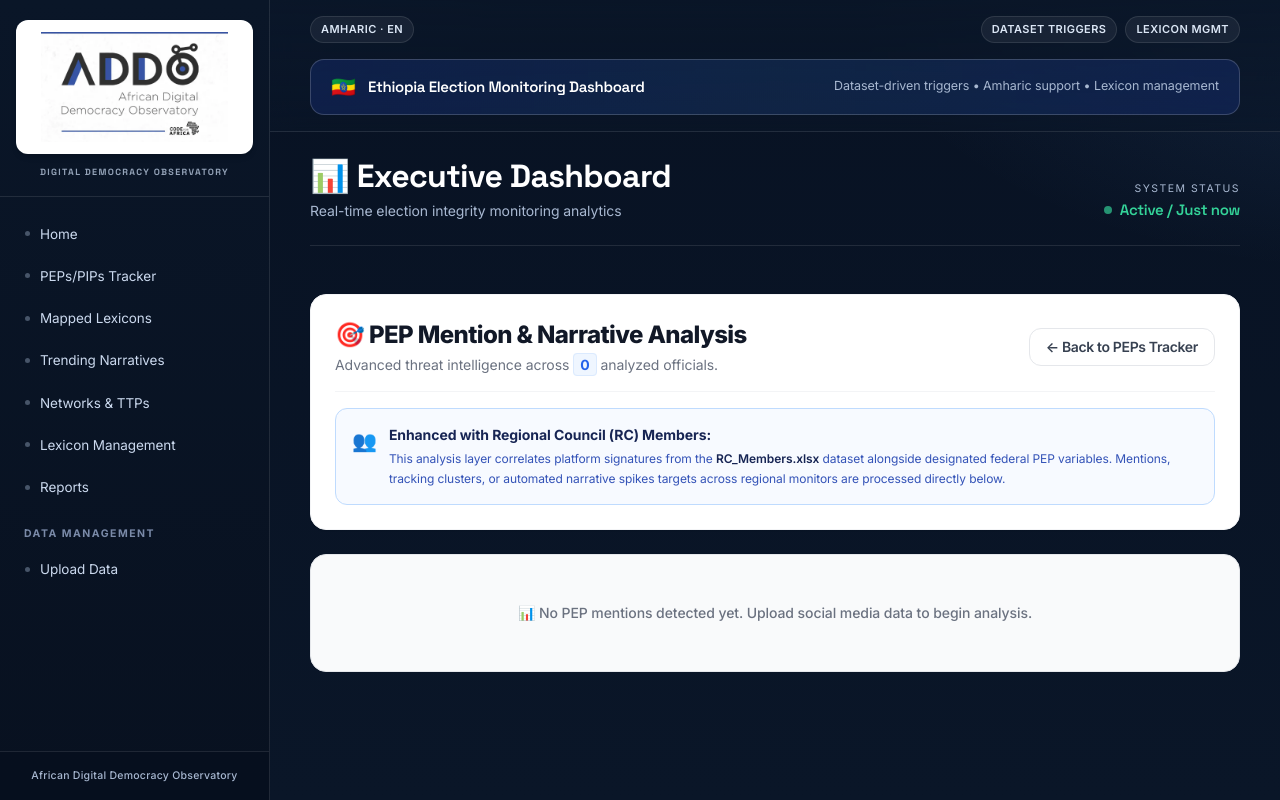
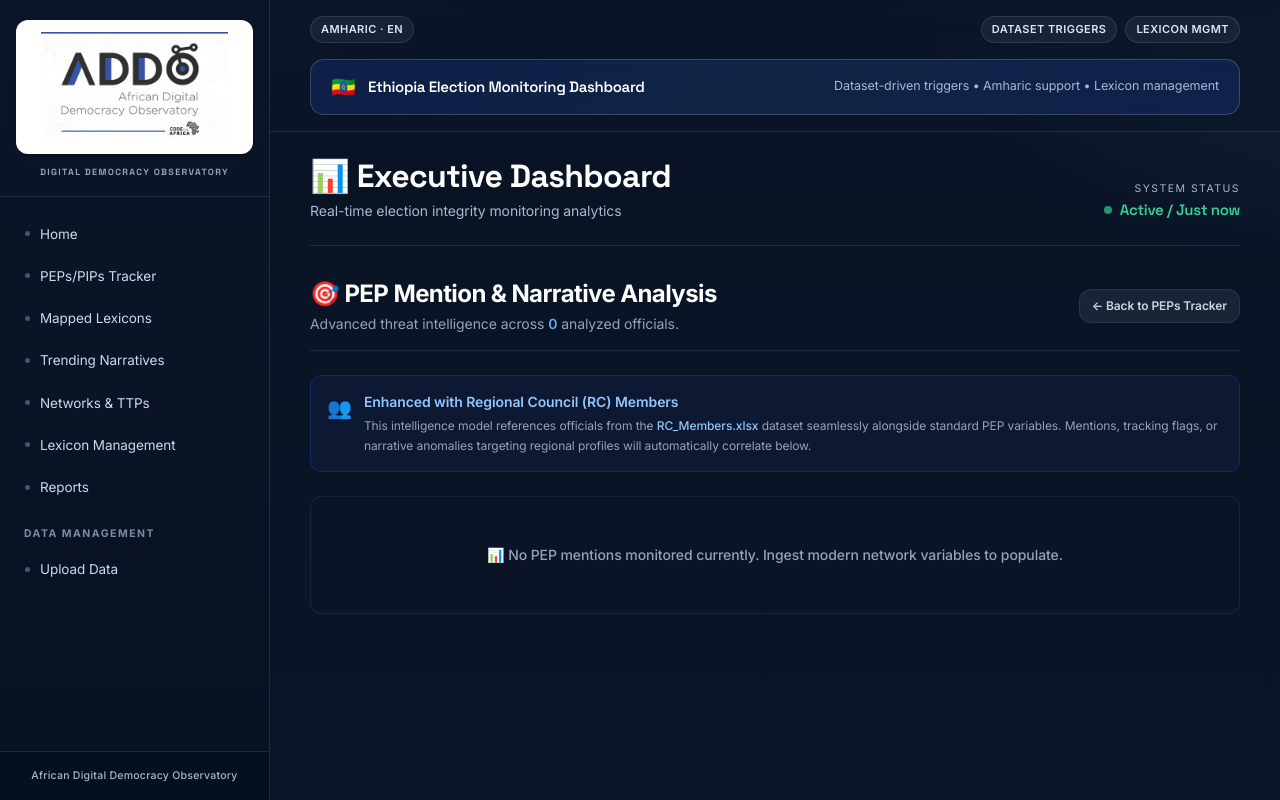
Before and after one commit to hanna-tes/Ethiopia_2026election_monitoring_tool, a Django app: page /peps/analysis/ in a window 1280 px wide. Run offline with Django 4.2, Linux system fonts and the light colour scheme; data comes from the database, SQL or seed files in the repository; data that the repository does not hold is empty; some libraries are stand-ins or nearby versions.

Commit message:
Update peps_analysis.html

```diff
--- a/dashboard/templates/dashboard/peps_analysis.html
+++ b/dashboard/templates/dashboard/peps_analysis.html
@@ -3,128 +3,130 @@
 
 {% block extra_head %}
 <style>
-    .pep-card {
+    .pep-card-dark {
+        background: rgba(30, 41, 59, 0.4);
+        backdrop-filter: blur(12px);
+        border: 1px solid rgba(255, 255, 255, 0.06);
         transition: all 0.3s cubic-bezier(0.4, 0, 0.2, 1);
-        border: 1px solid rgba(229, 231, 235, 0.6);
     }
-    .pep-card:hover {
-        transform: translateY(-4px);
-        box-shadow: 0 20px 25px -5px rgba(0, 0, 0, 0.05), 0 10px 10px -5px rgba(0, 0, 0, 0.02);
+    .pep-card-dark:hover {
+        transform: translateY(-2px);
+        border-color: rgba(59, 130, 246, 0.3);
+        background: rgba(30, 41, 59, 0.6);
     }
-    .metric-pill { transition: all 0.2s ease; }
-    .metric-pill:hover { transform: scale(1.03); }
-    .hashtag-tag { transition: all 0.2s ease; }
-    .hashtag-tag:hover { background-color: #2563eb; color: #ffffff; }
-    .cluster-badge { animation: fadeIn 0.4s ease-out; }
-    @keyframes fadeIn { from { opacity: 0; transform: translateY(-6px); } to { opacity: 1; transform: translateY(0); } }
+    .metric-pill-dark {
+        background: rgba(15, 23, 42, 0.6);
+        border: 1px solid rgba(255, 255, 255, 0.08);
+        transition: all 0.2s ease;
+    }
+    .metric-pill-dark:hover {
+        border-color: rgba(59, 130, 246, 0.4);
+        color: #f8fafc;
+    }
+    .hashtag-tag-dark {
+        background: rgba(255, 255, 255, 0.04);
+        border: 1px solid rgba(255, 255, 255, 0.06);
+        transition: all 0.2s ease;
+    }
+    .hashtag-tag-dark:hover {
+        background: #2563eb;
+        color: #ffffff;
+        border-color: #3b82f6;
+    }
     .velocity-indicator { animation: pulse 2s infinite; }
     @keyframes pulse { 0%, 100% { opacity: 1; } 50% { opacity: 0.6; } }
 </style>
 {% endblock %}
 
 {% block content %}
-<div class="max-w-7xl mx-auto my-4 space-y-6">
-    <div class="bg-white rounded-2xl shadow-sm p-6 border border-gray-100">
-        <div class="flex flex-col sm:flex-row sm:items-center justify-between gap-4 pb-4 border-b border-gray-100">
+<div class="space-y-6 text-slate-100">
+    <div class="flex flex-col sm:flex-row sm:items-center justify-between gap-4 pb-4 border-b border-slate-800">
         <div>
-                <h1 class="text-2xl font-extrabold text-gray-900 tracking-tight flex items-center gap-2">🎯 PEP Mention & Narrative Analysis</h1>
-                <p class="text-sm text-gray-500 mt-1">Advanced threat intelligence across <span class="font-bold text-blue-600 bg-blue-50 px-1.5 py-0.5 rounded border border-blue-100">{{ pep_analysis|length }}</span> analyzed officials.</p>
+            <h1 class="text-2xl font-bold text-white tracking-tight flex items-center gap-2">🎯 PEP Mention & Narrative Analysis</h1>
+            <p class="text-sm text-slate-400 mt-1">Advanced threat intelligence across <span class="text-blue-400 font-semibold">{{ pep_analysis|length }}</span> analyzed officials.</p>
         </div>
-            <a href="{% url 'peps' %}" class="inline-flex items-center justify-center text-sm font-semibold text-gray-700 bg-white hover:bg-gray-50 px-4 py-2 rounded-xl border border-gray-200 shadow-2xs transition-all tracking-tight self-start sm:self-center">
+        <a href="{% url 'peps' %}" class="inline-flex items-center gap-2 text-xs font-semibold text-slate-300 bg-slate-800/80 hover:bg-slate-700 hover:text-white px-3 py-2 rounded-xl border border-slate-700/60 transition-all">
             ← Back to PEPs Tracker
         </a>
     </div>
 
-        <div class="mt-4 bg-blue-50/50 border border-blue-200 rounded-xl p-4 text-sm text-blue-900 flex items-start gap-3">
+    <div class="bg-blue-950/30 border border-blue-800/40 rounded-xl p-4 flex items-start gap-3">
         <span class="text-xl shrink-0 mt-0.5">👥</span>
         <div>
-                <strong class="font-bold text-blue-950">Enhanced with Regional Council (RC) Members:</strong>
-                <p class="text-xs text-blue-800/90 mt-1 leading-relaxed">
-                    This analysis layer correlates platform signatures from the <strong class="font-semibold text-blue-950">RC_Members.xlsx</strong> dataset alongside designated federal PEP variables. Mentions, tracking clusters, or automated narrative spikes targets across regional monitors are processed directly below.
+            <h3 class="text-sm font-semibold text-blue-300">Enhanced with Regional Council (RC) Members</h3>
+            <p class="text-xs text-slate-400 mt-1 leading-relaxed">
+                This intelligence model references officials from the <strong class="text-blue-300 font-medium">RC_Members.xlsx</strong> dataset seamlessly alongside standard PEP variables. Mentions, tracking flags, or narrative anomalies targeting regional profiles will automatically correlate below.
             </p>
-            </div>
         </div>
     </div>
 
     <div class="grid grid-cols-1 xl:grid-cols-2 gap-6">
         {% for pep in pep_analysis %}
-        <div class="pep-card bg-white rounded-xl overflow-hidden shadow-2xs">
-            <div class="bg-gray-50/80 px-6 py-4 border-b border-gray-200/60">
-                <div class="flex justify-between items-start gap-4">
+        <div class="pep-card-dark rounded-xl overflow-hidden shadow-xl">
+            <div class="bg-slate-900/40 px-6 py-4 border-b border-slate-800/60 flex justify-between items-start gap-4">
                 <div>
-                        <h3 class="text-lg font-bold text-gray-900 tracking-tight">{{ pep.pep_name }}</h3>
-                        <div class="flex flex-wrap items-center gap-2 mt-1.5 text-xs font-medium text-gray-500">
-                            <span class="flex items-center gap-1.5 bg-white px-2 py-0.5 rounded border border-gray-200">💬 {{ pep.mention_count|default:"0" }} mentions</span>
-                            <span class="text-gray-300">|</span>
-                            <span class="flex items-center gap-1">
-                                {% if pep.risk_score is not none %}
+                    <h3 class="text-lg font-bold text-white tracking-tight">{{ pep.pep_name }}</h3>
+                    <div class="flex flex-wrap items-center gap-3 mt-1.5 text-xs text-slate-400 font-medium">
+                        <span class="flex items-center gap-1">💬 {{ pep.mention_count|default:"0" }} mentions</span>
+                        <span class="text-slate-700">|</span>
+                        <span>
                             {% if pep.risk_score <= 3 %}
-                                        <span class="inline-flex items-center px-2 py-0.5 rounded bg-emerald-50 text-emerald-700 border border-emerald-100 font-bold">🟢 Mostly Neutral</span>
-                                    {%   elif pep.risk_score <= 6 %}
-                                        <span class="inline-flex items-center px-2 py-0.5 rounded bg-amber-50 text-amber-700 border border-amber-100 font-bold">🟡 Some Criticism</span>
+                                <span class="text-emerald-400 font-semibold">🟢 Mostly Neutral</span>
+                            {% elif pep.risk_score <= 6 %}
+                                <span class="text-amber-400 font-semibold">🟡 Some Criticism</span>
                             {% else %}
-                                        <span class="inline-flex items-center px-2 py-0.5 rounded bg-rose-50 text-rose-700 border border-rose-100 font-bold">🔴 High Criticism</span>
-                                    {% endif %}
-                                {% else %}
-                                    <span class="text-gray-400 font-normal italic">Unassessed</span>
+                                <span class="text-rose-400 font-semibold">🔴 High Criticism</span>
                             {% endif %}
                         </span>
                     </div>
                 </div>
-                    <div class="text-right shrink-0">
-                        <div class="text-2xl font-black text-blue-600 tracking-tight">{{ pep.risk_score|default:"—" }}{% if pep.risk_score %}<span class="text-xs font-semibold text-gray-400">/10</span>{% endif %}</div>
-                        <div class="text-[10px] uppercase font-bold tracking-wider text-gray-400 mt-0.5">Risk Score</div>
-                    </div>
+                <div class="text-right">
+                    <div class="text-2xl font-black text-blue-400 tracking-tight">{{ pep.risk_score }}/10</div>
+                    <div class="text-[10px] font-bold text-slate-500 uppercase tracking-wider mt-0.5">Risk Score</div>
                 </div>
             </div>
 
-            <div class="p-5 space-y-5">
-                {% if pep.platform_breakdown %}
+            <div class="p-6 space-y-5">
                 <div>
-                    <h4 class="text-[11px] font-bold text-gray-400 uppercase tracking-wider mb-2.5">📱 Platform Distribution</h4>
+                    <h4 class="text-[11px] font-bold text-slate-500 uppercase tracking-wider mb-2.5">📱 Platform Distribution</h4>
                     <div class="flex flex-wrap gap-2">
                         {% for platform in pep.platform_breakdown %}
-                        <div class="metric-pill bg-white text-gray-700 px-3 py-1 rounded-lg text-xs font-semibold border border-gray-200 shadow-2xs">
-                            <span class="text-blue-600">{{ platform.name }}</span>: {{ platform.percent }}%
+                        <div class="metric-pill-dark text-slate-300 px-2.5 py-1 rounded-lg text-xs font-medium">
+                            <span class="text-blue-400 font-semibold">{{ platform.name }}</span>: {{ platform.percent }}%
                         </div>
                         {% endfor %}
                     </div>
                 </div>
-                {% endif %}
 
                 <div class="grid grid-cols-2 gap-4">
-                    <div class="bg-gray-50/50 rounded-xl p-3 border border-gray-200/70">
-                        <div class="flex items-center justify-between mb-1.5">
-                            <div class="flex items-center gap-1.5">
+                    <div class="bg-slate-900/30 rounded-xl p-3 border border-slate-800/80">
+                        <div class="flex items-center gap-2 mb-1">
                             <span class="text-sm">⚡</span>
-                                <span class="text-[11px] font-bold text-gray-500 uppercase tracking-wider">Velocity</span>
+                            <span class="text-[11px] font-bold text-slate-500 uppercase tracking-wider">Velocity</span>
+                            {% if pep.velocity_alert %}
+                            <span class="velocity-indicator text-xs bg-red-950 text-red-400 px-1.5 py-0.2 rounded-full font-bold border border-red-900/50">⚠️</span>
+                            {% endif %}
                         </div>
-                            {% if pep.velocity_alert %}<span class="velocity-indicator text-xs bg-red-100 text-red-700 px-1.5 py-0.5 rounded-full font-bold">⚠️</span>{% endif %}
+                        <div class="text-xs text-slate-300">Peak hour: <span class="text-white font-medium">{{ pep.peak_hour }}:00</span></div>
                     </div>
-                        <div class="text-xs text-gray-700">
-                            Peak: {% if pep.peak_hour is not none %}<strong class="text-gray-900 font-bold">{{ pep.peak_hour|stringformat:"02d" }}:00</strong>{% else %}<span class="text-gray-400 italic">—</span>{% endif %}
+                    <div class="bg-slate-900/30 rounded-xl p-3 border border-slate-800/80">
+                        <div class="flex items-center gap-2 mb-1">
+                            <span class="text-sm">🤖</span>
+                            <span class="text-[11px] font-bold text-slate-500 uppercase tracking-wider">Bot Activity</span>
                         </div>
-                    </div>
-
-                    <div class="bg-gray-50/50 rounded-xl p-3 border border-gray-200/70">
-                        <div class="flex items-center gap-1.5 mb-1.5">
-                                <span class="text-sm">🤖</span>
-                                <span class="text-[11px] font-bold text-gray-500 uppercase tracking-wider">Bot Activity</span>
-                        </div>
-                        <div class="text-xs font-bold text-gray-800">
-                            {{ pep.bot_level|default:"🟢 Low" }}
-                            <span class="text-gray-500 font-medium">{% if pep.bot_score is not none %}({{ pep.bot_score }}%){% else %}(0%){% endif %}</span>
+                        <div class="text-xs text-slate-300 font-medium">
+                            {{ pep.bot_level }} <span class="text-slate-500">({{ pep.bot_score }}%)</span>
                         </div>
                     </div>
                 </div>
 
                 {% if pep.is_gendered_target %}
-                <div class="bg-gradient-to-r from-pink-50 to-rose-50 border-l-4 border-pink-500 p-3.5 rounded-r-xl">
+                <div class="bg-rose-950/20 border-l-4 border-rose-500 p-3 rounded-r-xl border border-y-rose-950/40 border-r-rose-950/40">
                     <div class="flex items-start gap-2.5">
-                        <span class="text-xl shrink-0">⚠️</span>
+                        <span class="text-lg">⚠️</span>
                         <div>
-                            <h4 class="font-bold text-pink-950 text-xs sm:text-sm">Gendered Disinformation Detected</h4>
-                            <p class="text-[11px] sm:text-xs text-pink-800 mt-0.5 leading-relaxed">AI-generated content, sexualized narratives, or qualification attacks identified.</p>
+                            <h4 class="font-bold text-rose-300 text-xs">Gendered Disinformation Detected</h4>
+                            <p class="text-[11px] text-slate-400 mt-0.5 leading-relaxed">AI content manipulation, targeted character calibration, or qualification vectors identified.</p>
                         </div>
                     </div>
                 </div>
@@ -132,27 +134,25 @@
 
                 {% if pep.top_hashtags %}
                 <div>
-                    <h4 class="text-[11px] font-bold text-gray-400 uppercase tracking-wider mb-2">#️⃣ Weaponized Hashtags</h4>
-                    <div class="flex flex-wrap gap-1.5">
+                    <h4 class="text-[11px] font-bold text-slate-500 uppercase tracking-wider mb-2">#️⃣ Weaponized Hashtags</h4>
+                    <div class="flex flex-wrap gap-2">
                         {% for hashtag in pep.top_hashtags %}
-                        <span class="hashtag-tag bg-gray-50 text-gray-700 px-2.5 py-1 rounded-md text-xs font-medium border border-gray-200 cursor-pointer">
-                            #{{ hashtag.tag }} <span class="text-gray-400 font-normal ml-0.5">({{ hashtag.count }})</span>
+                        <span class="hashtag-tag-dark text-slate-300 px-2.5 py-1 rounded-md text-xs font-medium cursor-pointer">
+                            #{{ hashtag.tag }} <span class="text-slate-500 font-normal ml-0.5">({{ hashtag.count }})</span>
                         </span>
                         {% endfor %}
                     </div>
                 </div>
                 {% endif %}
 
-                {% if pep.narrative_clusters or pep.critical_narratives %}
+                {% if pep.narrative_clusters %}
                 <div>
-                    <h4 class="text-[11px] font-bold text-gray-400 uppercase tracking-wider mb-2">🎭 Critical Narratives & Clusters</h4>
+                    <h4 class="text-[11px] font-bold text-slate-500 uppercase tracking-wider mb-2">🎭 Narrative Clusters</h4>
                     <div class="space-y-2">
                         {% for cluster in pep.narrative_clusters %}
-                        <div class="cluster-badge bg-indigo-50/50 border border-indigo-100 rounded-lg p-3">
-                            <div class="flex justify-between items-center gap-4">
-                                <span class="text-xs sm:text-sm font-semibold text-indigo-950">{{ cluster.name }}</span>
-                                <span class="text-[11px] bg-indigo-100 text-indigo-800 px-2 py-0.5 rounded-full font-bold shrink-0">{{ cluster.count }} posts</span>
-                            </div>
+                        <div class="bg-slate-900/40 border border-slate-800/80 rounded-lg p-3 flex justify-between items-center gap-4">
+                            <span class="text-xs sm:text-sm font-medium text-slate-200">{{ cluster.name }}</span>
+                            <span class="text-[10px] bg-blue-950 text-blue-400 border border-blue-900/60 px-2 py-0.5 rounded-full font-bold shrink-0">{{ cluster.count }} posts</span>
                         </div>
                         {% endfor %}
                     </div>
@@ -161,19 +161,21 @@
 
                 {% if pep.sample_posts %}
                 <div>
-                    <h4 class="text-[11px] font-bold text-gray-400 uppercase tracking-wider mb-2">📄 Recent Examples / Sample Claims</h4>
+                    <h4 class="text-[11px] font-bold text-slate-500 uppercase tracking-wider mb-2">📄 Recent Examples</h4>
                     <div class="space-y-2">
                         {% for post in pep.sample_posts %}
-                        <div class="bg-white rounded-xl p-3 text-xs sm:text-sm text-gray-700 border border-gray-200 hover:border-gray-300 shadow-2xs transition">
-                            <div class="flex items-center justify-between gap-4 mb-1.5 text-xs text-gray-400 font-medium">
+                        <div class="bg-slate-950/40 rounded-xl p-3 text-xs sm:text-sm border border-slate-800/60 hover:border-slate-700/80 transition-all">
+                            <div class="flex items-center justify-between gap-4 mb-1.5 text-xs text-slate-500 font-medium">
                                 <div class="flex items-center gap-1.5">
-                                    <span class="px-1.5 py-0.5 bg-gray-100 text-gray-600 text-[10px] font-bold rounded uppercase">{{ post.platform|default:"Social Post" }}</span>
+                                    <span class="text-slate-400">{{ post.platform }}</span>
                                     <span>•</span>
                                     <span>{{ post.timestamp|date:"M d, H:i" }}</span>
                                 </div>
-                                {% if post.risk_level == 'high' or post.risk_level == 'critical' %}<span class="text-rose-500 font-bold text-xs">⚠️</span>{% endif %}
+                                {% if post.risk_level == 'high' or post.risk_level == 'critical' %}
+                                <span class="text-rose-400 font-bold">⚠️</span>
+                                {% endif %}
                             </div>
-                            <p class="text-gray-800 leading-relaxed">{{ post.text|truncatechars:180 }}</p>
+                            <p class="text-slate-300 leading-relaxed">{{ post.text|truncatechars:160 }}</p>
                         </div>
                         {% endfor %}
                     </div>
@@ -182,8 +184,8 @@
             </div>
         </div>
         {% empty %}
-        <div class="col-span-2 text-center py-12 bg-gray-50 rounded-2xl border border-gray-200">
-            <p class="text-gray-500 text-sm font-medium">📊 No PEP mentions detected yet. Upload social media data to begin analysis.</p>
+        <div class="col-span-2 text-center py-12 bg-slate-900/20 rounded-xl border border-slate-800/80">
+            <p class="text-slate-400 text-sm font-medium">📊 No PEP mentions monitored currently. Ingest modern network variables to populate.</p>
         </div>
         {% endfor %}
     </div>
```
Lines whose indentation alone changed are shown as unchanged.
